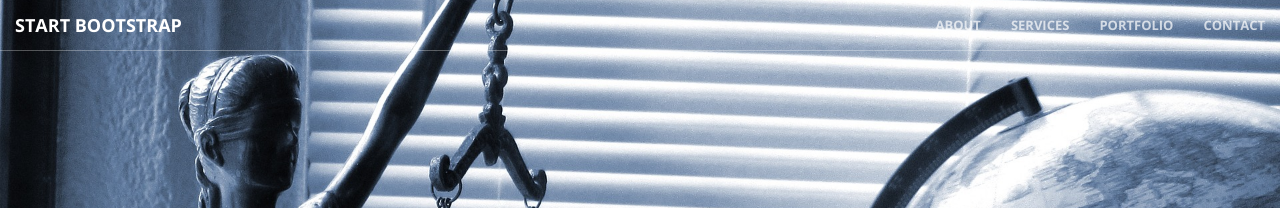
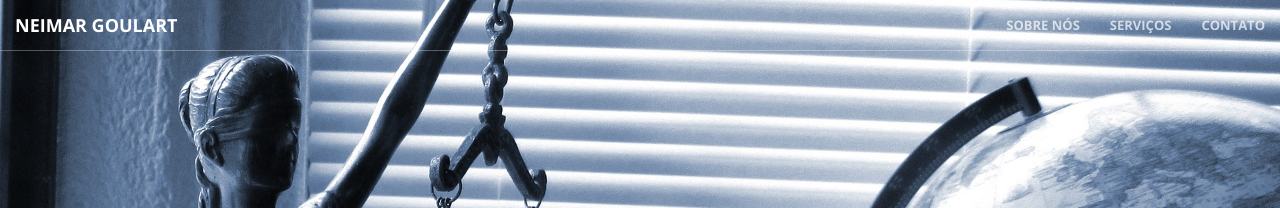
Before and after one commit to ngoulart/ngoulart.github.io, a Jekyll site: the page built from index.html, in a window 1280 px wide and 900 px high. Shown: the top 208 px of the window. Built offline with Jekyll 4.4.1, drawn with Linux system fonts in a browser that asks for light colours.

Commit message:
Translate links and comment portifolio page

```diff
--- a/_includes/nav.html
+++ b/_includes/nav.html
@@ -8,23 +8,23 @@
                 <span class="icon-bar"></span>
                 <span class="icon-bar"></span>
             </button>
-            <a class="navbar-brand page-scroll" href="#page-top">Start Bootstrap</a>
+            <a class="navbar-brand page-scroll" href="#page-top">Neimar Goulart</a>
         </div>
 
         <!-- Collect the nav links, forms, and other content for toggling -->
         <div class="collapse navbar-collapse" id="bs-example-navbar-collapse-1">
             <ul class="nav navbar-nav navbar-right">
                 <li>
-                    <a class="page-scroll" href="#about">About</a>
+                    <a class="page-scroll" href="#about">Sobre nós</a>
                 </li>
                 <li>
-                    <a class="page-scroll" href="#services">Services</a>
+                    <a class="page-scroll" href="#services">Serviços</a>
                 </li>
+                <!-- <li>
+                    <a class="page-scroll" href="#portfolio">Portfolio</a>
+                </li> -->
                 <li>
-                    <a class="page-scroll" href="#portfolio">Portfolio</a>
-                </li>
-                <li>
-                    <a class="page-scroll" href="#contact">Contact</a>
+                    <a class="page-scroll" href="#contact">Contato</a>
                 </li>
             </ul>
         </div>
--- a/_layouts/front.html
+++ b/_layouts/front.html
@@ -8,7 +8,7 @@
   {% include header.html %}
   {% include call-to-action.html %}
   {% include services.html %}
-  {% include portfolio.html %}
+  <!-- {% include portfolio.html %} -->
   {% include aside.html %}
   {% include contact.html %}
   {% include scripts.html %}
```
